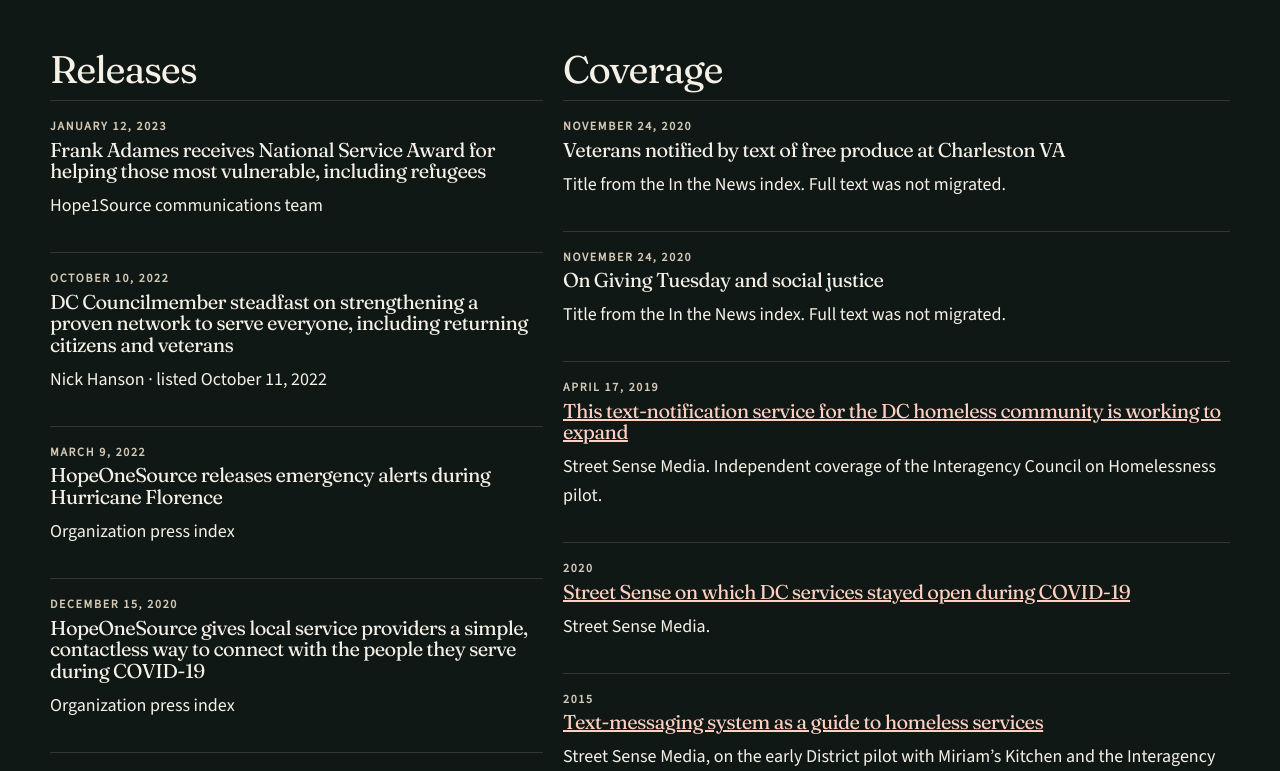
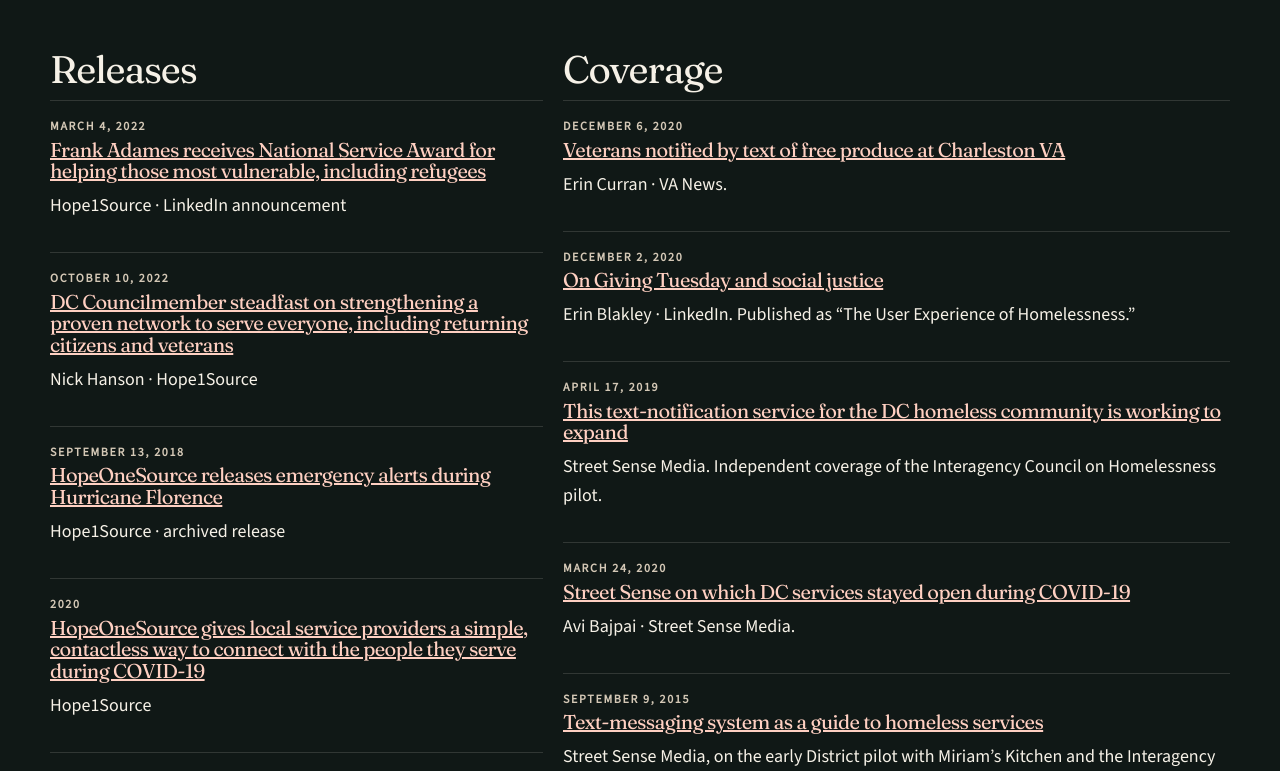
Before and after one commit to hopeonesource/hope1source.org, a React (Vite) app in the folder preview-v4/: page /press in a window 1280 px wide. Shown: the part 467-1238 px from the top of the page. Built offline with nearby package versions, Linux system fonts and the light colour scheme.

Commit message:
Link press items to original sources and correct dates

```diff
--- a/preview-v4/src/content/press.js
+++ b/preview-v4/src/content/press.js
@@ -1,85 +1,113 @@
 /**
- * Titles and dates come from the public Press and In the News indexes.
- * Full article bodies are not reproduced. External links are only ones checked.
+ * Direct publisher links and dates checked against the linked sources.
+ * Preserve month/year precision when an exact publication day is unavailable.
+ * Source evidence and legacy-date discrepancies: docs/PRESS_SOURCES.md.
  */
 export const releases = [
   {
-    date: 'January 12, 2023',
+    date: 'March 4, 2022',
+    dateTime: '2022-03-04',
     title: 'Frank Adames receives National Service Award for helping those most vulnerable, including refugees',
-    source: 'Hope1Source communications team',
+    source: 'Hope1Source · LinkedIn announcement',
+    href: 'https://www.linkedin.com/feed/update/urn:li:activity:6905633384241197056',
   },
   {
     date: 'October 10, 2022',
+    dateTime: '2022-10-10',
     title: 'DC Councilmember steadfast on strengthening a proven network to serve everyone, including returning citizens and veterans',
-    source: 'Nick Hanson · listed October 11, 2022',
+    source: 'Nick Hanson · Hope1Source',
+    href: 'https://www.hope1source.org/article/conveningdc2',
   },
   {
-    date: 'March 9, 2022',
+    date: 'September 13, 2018',
+    dateTime: '2018-09-13',
     title: 'HopeOneSource releases emergency alerts during Hurricane Florence',
-    source: 'Organization press index',
+    source: 'Hope1Source · archived release',
+    href: 'https://web.archive.org/web/20190819210945/https://www.hopeonesource.org/news/hopeonesource-hurricane-florence-press-release',
   },
   {
-    date: 'December 15, 2020',
+    date: '2020',
+    dateTime: '2020',
     title: 'HopeOneSource gives local service providers a simple, contactless way to connect with the people they serve during COVID-19',
-    source: 'Organization press index',
+    source: 'Hope1Source',
+    href: 'https://www.hope1source.org/article/hopeonesource-gives-local-service-providers-a-simple-contactless-way-to-connect-with-the-people-they-serve-during-covid-19',
   },
   {
-    date: 'November 24, 2020',
+    date: 'November 2019',
+    dateTime: '2019-11',
     title: 'HopeOneSource is now helping over 2,000 people experiencing homelessness',
-    source: 'Organization press index',
+    source: 'Hope1Source · archived release',
+    href: 'https://web.archive.org/web/20191113001443/https://www.hopeonesource.org/news/hopeonesource-now-helping-over-2000-people-experiencing-homelessness',
   },
   {
-    date: 'November 24, 2020',
+    date: 'April 15, 2019',
+    dateTime: '2019-04-15',
     title: 'HopeOneSource leverages the power of text messages to help vulnerable DC residents',
-    source: 'Organization press index',
+    source: 'Hope1Source · archived release',
+    href: 'https://web.archive.org/web/20190819214019/https://www.hopeonesource.org/news/monica-pete-arent-alone',
   },
   {
-    date: 'November 24, 2020',
+    date: 'January 22, 2018',
+    dateTime: '2018-01-22',
     title: 'How DC can prevent hypothermia deaths this winter',
-    source: 'Organization press index',
+    source: 'Hope1Source · date printed on the archived release',
+    href: 'https://web.archive.org/web/20190819214524/https://www.hopeonesource.org/news/hopeonesource-winter-2019-press-release-0',
   },
   {
-    date: 'November 24, 2020',
+    date: 'March 9, 2018',
+    dateTime: '2018-03-09',
     title: 'Local leaders from over 20 DC housing, career, and service providers fight homelessness',
-    source: 'Organization press index',
+    source: 'HopeOneSource / HopeWith Love · PRWeb',
+    href: 'https://www.prweb.com/releases/dc_convening_to_increase_access_to_services_for_vulnerable_populations/prweb15291042.htm',
   },
   {
-    date: 'November 24, 2020',
+    date: 'January 19, 2017',
+    dateTime: '2017-01-19',
     title: 'Derrick Woodfork: accessing free meals and job resources from more than 70 service providers',
-    source: 'Organization press index',
+    source: 'Hope1Source · archived release',
+    href: 'https://web.archive.org/web/20190819213716/https://www.hopeonesource.org/news/hopeonesource-january-2017-release',
   },
   {
-    date: 'November 24, 2020',
+    date: '2016',
+    dateTime: '2016',
     title: 'HopeOneSource partners with service providers to work to reduce numbers of those experiencing homelessness',
-    source: 'Organization press index',
+    source: 'Hope1Source · archived release',
+    href: 'https://web.archive.org/web/20191020151317/https://www.hopeonesource.org/news/hopeonesource-september-2016-release',
   },
 ]
 
 export const coverage = [
   {
-    date: 'November 24, 2020',
+    date: 'December 6, 2020',
+    dateTime: '2020-12-06',
     title: 'Veterans notified by text of free produce at Charleston VA',
-    detail: 'Title from the In the News index. Full text was not migrated.',
+    detail: 'Erin Curran · VA News.',
+    href: 'https://news.va.gov/81753/free-produce-veterans-charleston-va/',
   },
   {
-    date: 'November 24, 2020',
+    date: 'December 2, 2020',
+    dateTime: '2020-12-02',
     title: 'On Giving Tuesday and social justice',
-    detail: 'Title from the In the News index. Full text was not migrated.',
+    detail: 'Erin Blakley · LinkedIn. Published as “The User Experience of Homelessness.”',
+    href: 'https://www.linkedin.com/pulse/giving-tuesday-social-justice-erin-blakley',
   },
   {
     date: 'April 17, 2019',
+    dateTime: '2019-04-17',
     title: 'This text-notification service for the DC homeless community is working to expand',
     detail: 'Street Sense Media. Independent coverage of the Interagency Council on Homelessness pilot.',
     href: 'https://streetsensemedia.org/article/notification-service-hopeonesource-expanded-greatly-after-start-as-an-interagency-council-on-homeless-pilot-program/',
   },
   {
-    date: '2020',
+    date: 'March 24, 2020',
+    dateTime: '2020-03-24',
     title: 'Street Sense on which DC services stayed open during COVID-19',
-    detail: 'Street Sense Media.',
+    detail: 'Avi Bajpai · Street Sense Media.',
     href: 'https://streetsensemedia.org/article/coronavirus-services-homeless-resource/',
   },
   {
-    date: '2015',
+    date: 'September 9, 2015',
+    dateTime: '2015-09-09',
     title: 'Text-messaging system as a guide to homeless services',
     detail: 'Street Sense Media, on the early District pilot with Miriam’s Kitchen and the Interagency Council on Homelessness.',
     href: 'https://streetsensemedia.org/article/text-messaging-system-a-potential-guide-to-homeless-services/',
--- a/preview-v4/src/pages/Press.jsx
+++ b/preview-v4/src/pages/Press.jsx
@@ -29,8 +29,12 @@ export default function Press() {
             <ul className="press-list">
               {releases.map((item) => (
                 <li key={item.title}>
-                  <p className="meta-label">{item.date}</p>
-                  <h3>{item.title}</h3>
+                  <p className="meta-label"><time dateTime={item.dateTime}>{item.date}</time></p>
+                  <h3>
+                    <a href={item.href} target="_blank" rel="noopener noreferrer">
+                      {item.title}
+                    </a>
+                  </h3>
                   <p>{item.source}</p>
                 </li>
               ))}
@@ -41,15 +45,11 @@ export default function Press() {
             <ul className="press-list">
               {coverage.map((item) => (
                 <li key={item.title}>
-                  <p className="meta-label">{item.date}</p>
+                  <p className="meta-label"><time dateTime={item.dateTime}>{item.date}</time></p>
                   <h3>
-                    {item.href ? (
-                      <a href={item.href} target="_blank" rel="noopener noreferrer">
-                        {item.title}
-                      </a>
-                    ) : (
-                      item.title
-                    )}
+                    <a href={item.href} target="_blank" rel="noopener noreferrer">
+                      {item.title}
+                    </a>
                   </h3>
                   <p>{item.detail}</p>
                 </li>
```
Also changed, not shown: 2 other files (tests, documents, lock files or other folders).
